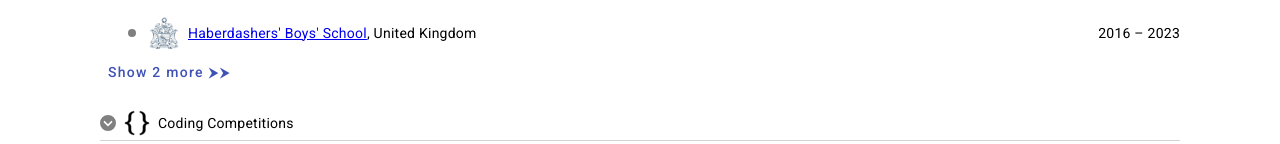
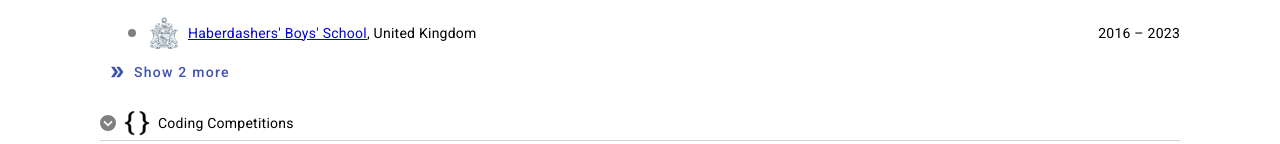
Before and after one commit to erekleroinishvili/cv, an Angular app: page / in a window 1280 px wide. Shown: the part 241-385 px from the top of the page. Built offline with nearby package versions, Linux system fonts and the light colour scheme.

Commit message:
Button arrows replaced with Angular Material icons

```diff
--- a/src/app/components/cv-event/cv-event.component.html
+++ b/src/app/components/cv-event/cv-event.component.html
@@ -18,7 +18,7 @@
         <erekle-cv-event [event]="e" [level]="level() + 1" />
     }
     @if ( showMoreButton() ) {
-        <button mat-button @retire color="primary" (click)="userExpanded.set('expanded-more')">Show {{ moreEvents()!.length }} more ⮞⮞</button>
+        <button mat-button @retire color="primary" (click)="userExpanded.set('expanded-more')"><mat-icon>double_arrow</mat-icon>Show {{ moreEvents()!.length }} more</button>
     }
 </erekle-accordion>
 <!-- E N D: Show minimum events -->
--- a/src/app/components/cv-event/cv-event.component.ts
+++ b/src/app/components/cv-event/cv-event.component.ts
@@ -5,7 +5,8 @@ import { BulletComponent } from '../bullet/bullet.component';
 import { IconComponent } from '../icon/icon.component';
 import { LabelComponent } from '../label/label.component';
 import { LabelStringPipe } from '../../pipes/label-string.pipe';
-import { MatButtonModule } from '@angular/material/button'
+import { MatButtonModule } from '@angular/material/button';
+import { MatIconModule } from '@angular/material/icon';
 import { RangeComponent } from '../range/range.component';
 import { animate, state, style, transition, trigger } from '@angular/animations';
 
@@ -21,6 +22,7 @@ type UserExpandStatus = 'initial' | 'collapsed' | 'expanded' | 'expanded-more'
     LabelComponent,
     LabelStringPipe,
     MatButtonModule,
+    MatIconModule,
     RangeComponent,
   ],
   templateUrl: './cv-event.component.html',
```
